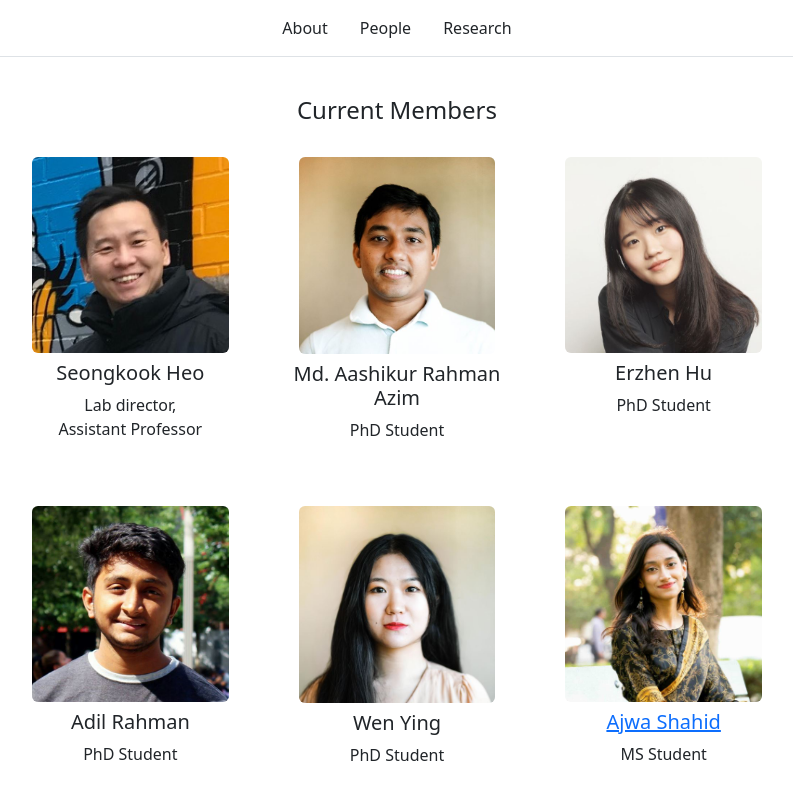
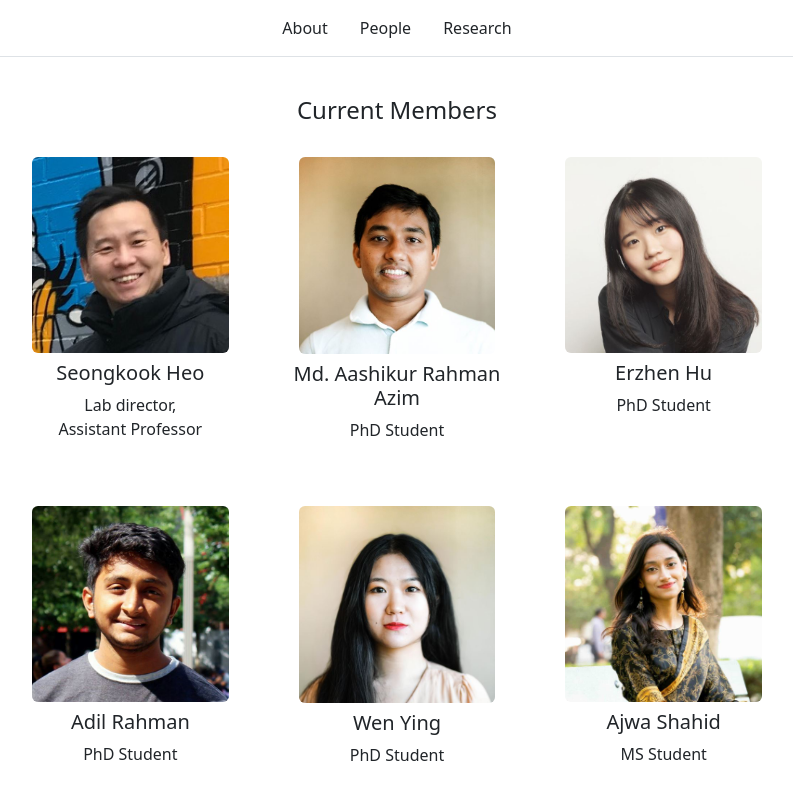
Before and after one commit to uva-ultimateinterface/uva-ultimateinterface.github.io, a plain HTML site: page people.html in a window 1280 px wide. Shown: the top 810 px of the page, without its empty margins (243-1036 px from the left). Drawn offline with nearby package versions, Linux system fonts and the light colour scheme.

Commit message:
Update people.html

```diff
--- a/people.html
+++ b/people.html
@@ -83,7 +83,7 @@
                 </div>
                 <div class="col-4 padding-people">
                     <img src="members/ajwa.jpg" alt="..." class="img-fluid rounded mb-2 img-max">
-                    <h5><a href="https://www.ajwashahid.com/">Ajwa Shahid</a></h5>
+                    <h5><a href="https://www.ajwashahid.com/" class="text-decoration-none text-dark">Ajwa Shahid</a></h5>
                     <p>
                         MS Student
                     </p>
```
